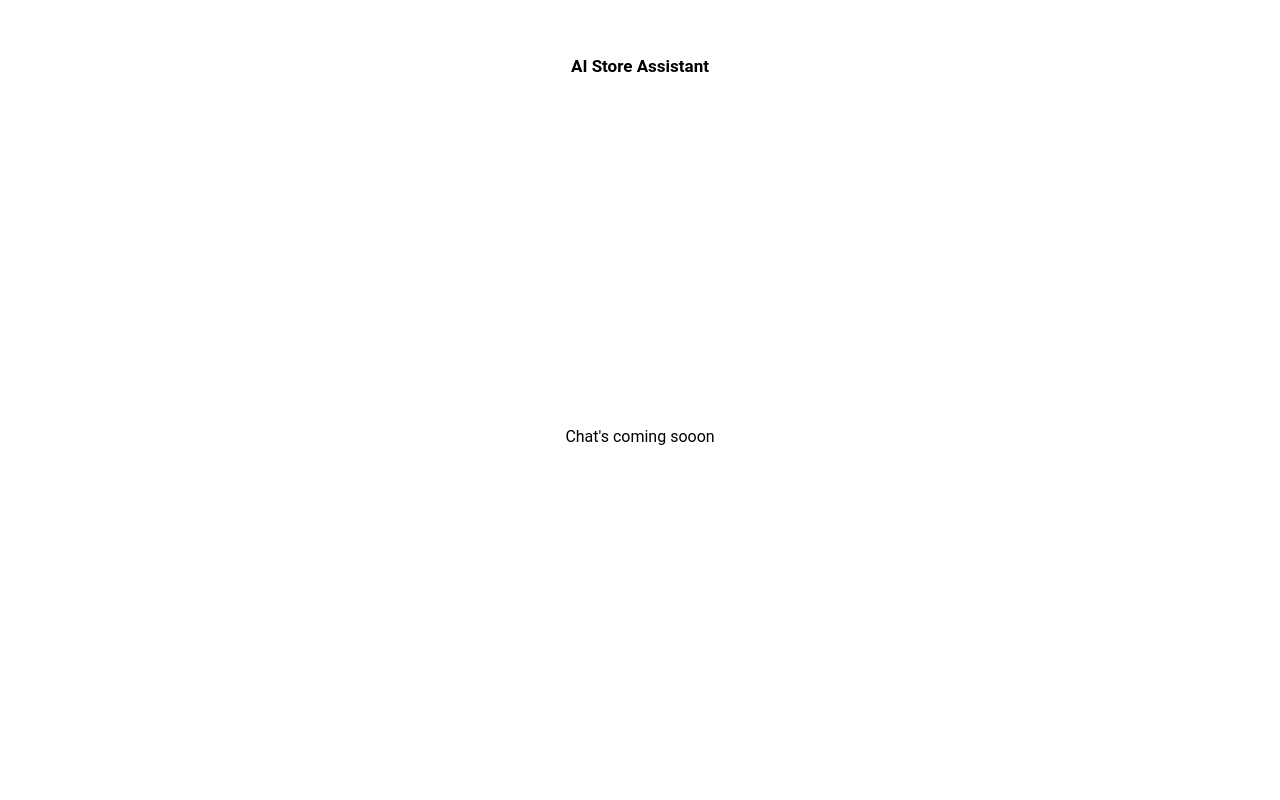
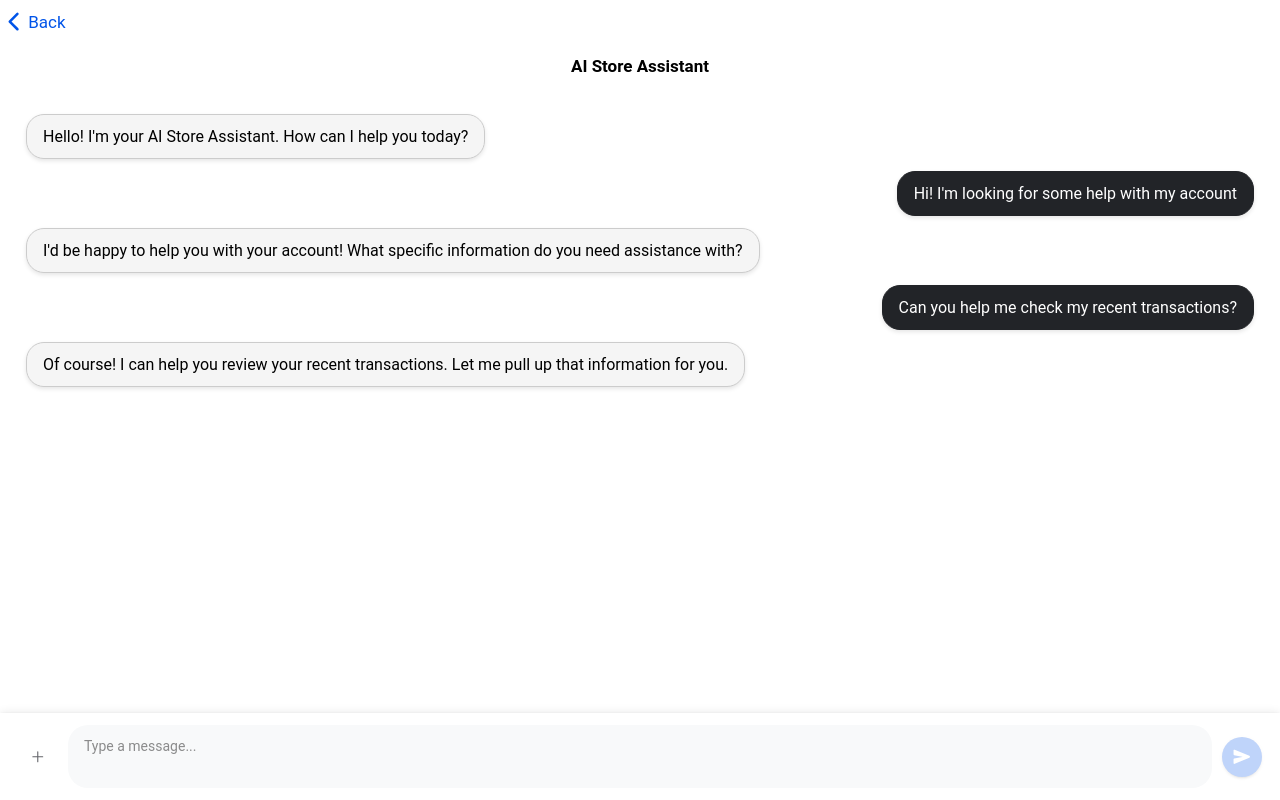
Before and after one commit to WalterBanda123/accounts-agents, a React (Vite) app: page /my_assistant in a window 1280 px wide. Built offline with nearby package versions, Linux system fonts and the light colour scheme.

Commit message:
Add Chat page with message display and input functionality; update Home page layout

```diff
--- a/src/pages/Chat.css
+++ b/src/pages/Chat.css
@@ -0,0 +1,108 @@
+.messages_container {
+    display: flex;
+    flex-direction: column;
+    gap: 12px;
+    padding: 16px;
+    max-height: 60vh;
+    overflow-y: auto;
+    border-radius: 8px;
+    margin-bottom: 16px;
+}
+
+.bot_message, .client_message {
+    max-width: 75%;
+    padding: 12px 16px;
+    border-radius: 18px;
+    word-wrap: break-word;
+    background-color: whitesmoke;
+    border: 1px solid #ccc;
+    box-shadow: 0 2px 4px rgba(0, 0, 0, 0.1);
+    position: relative;
+}
+
+.bot_message {
+    align-self: flex-start;
+    background-color: whitesmoke;
+    margin-right: auto;
+}
+
+.client_message {
+    align-self: flex-end;
+    background-color: var(--ion-color-dark);
+    color: white;
+    margin-left: auto;
+    border-color: var(--ion-color-dark);
+}
+
+.chat_input_container {
+    display: flex;
+    gap: 8px;
+    padding: 12px 16px;
+    background-color: white;
+    align-items: center;
+    width: 100%;
+}
+
+.chat_input {
+    flex: 1;
+    --padding-start: 16px;
+    --padding-end: 16px;
+    --padding-top: 12px;
+    --padding-bottom: 12px;
+    --border-radius: 20px;
+    --border-width: 1px;
+    --border-color: #ccc;
+    --background: #f8f9fa;
+    font-size: 14px;
+    resize: none;
+    overflow-y: hidden;
+    min-height: 40px;
+    max-height: 120px;
+}
+
+.chat_input textarea {
+    resize: none !important;
+    overflow-y: hidden !important;
+    overflow-x: hidden !important;
+    min-height: 40px !important;
+    max-height: 120px !important;
+    line-height: 1.4 !important;
+}
+.chat_input {
+    --min-height: 40px;
+    --max-height: 120px;
+}
+
+.chat_input.ion-focused {
+    --border-color: var(--ion-color-primary);
+    --box-shadow: 0 0 0 2px rgba(var(--ion-color-primary-rgb), 0.25);
+}
+
+.add_media_button {
+    --color: var(--ion-color-medium);
+    --border-radius: 50%;
+    --padding-start: 8px;
+    --padding-end: 8px;
+    --padding-top: 8px;
+    --padding-bottom: 8px;
+    min-width: 40px;
+    min-height: 40px;
+}
+
+.add_media_button:hover {
+    --color: var(--ion-color-primary);
+}
+
+.send_button {
+    --border-radius: 50%;
+    --padding-start: 8px;
+    --padding-end: 8px;
+    --padding-top: 8px;
+    --padding-bottom: 8px;
+    min-width: 40px;
+    min-height: 40px;
+}
+
+.send_button.button-disabled {
+    --opacity: 0.5;
+}
--- a/src/pages/Chat.tsx
+++ b/src/pages/Chat.tsx
@@ -1,11 +1,31 @@
-import { IonCol, IonContent, IonGrid, IonHeader, IonPage, IonRow, IonTitle, IonToolbar } from "@ionic/react";
-import React from "react";
+import { IonBackButton, IonButton, IonButtons, IonCol, IonContent, IonFooter, IonGrid, IonHeader, IonIcon, IonPage, IonRow, IonTextarea, IonTitle, IonToolbar } from "@ionic/react";
+import { add, send } from "ionicons/icons";
+import React, { useState } from "react";
+import "./Chat.css";
 
 const Chat: React.FC = () => {
+    const [message, setMessage] = useState<string>('');
+
+    const handleSendMessage = () => {
+        if (message.trim()) {
+            // TODO: Add message to chat
+            console.log('Sending message:', message);
+            setMessage('');
+        }
+    };
+
+    const handleAddMedia = () => {
+        // TODO: Open media picker
+        console.log('Opening media picker');
+    };
+
     return (
         <IonPage>
             <IonHeader mode="ios">
                 <IonToolbar>
+                    <IonButtons slot='start'>
+                        <IonBackButton defaultHref='/'></IonBackButton>
+                    </IonButtons>
                     <IonTitle>Chat</IonTitle>
                 </IonToolbar>
             </IonHeader>
@@ -15,14 +35,62 @@ const Chat: React.FC = () => {
                         <IonTitle>AI Store Assistant</IonTitle>
                     </IonToolbar>
                 </IonHeader>
+                <IonGrid>
+                    <IonRow>
+                        <IonCol>
+                            <div className="messages_container">
+                                <div className="bot_message">
+                                    Hello! I'm your AI Store Assistant. How can I help you today?
+                                </div>
+                                <div className="client_message">
+                                    Hi! I'm looking for some help with my account
+                                </div>
+                                <div className="bot_message">
+                                    I'd be happy to help you with your account! What specific information do you need assistance with?
+                                </div>
+                                <div className="client_message">
+                                    Can you help me check my recent transactions?
+                                </div>
+                                <div className="bot_message">
+                                    Of course! I can help you review your recent transactions. Let me pull up that information for you.
+                                </div>
+                            </div>
+                        </IonCol>
+                    </IonRow>
+                </IonGrid>
             </IonContent>
-            <IonGrid>
-                <IonRow>
-                    <IonCol>
-                        Chat's coming sooon
-                    </IonCol>
-                </IonRow>
-            </IonGrid>
+            <IonFooter>
+                <IonToolbar>
+                    <div className="chat_input_container">
+                        <IonButton
+                            fill="clear"
+                            size="small"
+                            onClick={handleAddMedia}
+                            className="add_media_button"
+                        >
+                            <IonIcon icon={add} />
+                        </IonButton>
+                        <IonTextarea
+                            value={message}
+                            mode="ios"
+                            placeholder="Type a message..."
+                            onIonInput={(e) => setMessage(e.detail.value!)}
+                            className="chat_input"
+                            autoGrow={true}
+                            wrap="soft"
+                        />
+                        <IonButton
+                            fill="solid"
+                            size="small"
+                            onClick={handleSendMessage}
+                            disabled={!message.trim()}
+                            className="send_button"
+                        >
+                            <IonIcon icon={send} />
+                        </IonButton>
+                    </div>
+                </IonToolbar>
+            </IonFooter>
         </IonPage>
     )
 }
--- a/src/pages/Home.tsx
+++ b/src/pages/Home.tsx
@@ -92,7 +92,7 @@ const Home: React.FC = () => {
               </IonCol>
             </IonRow>
           </IonGrid>
-          <IonFab vertical='bottom' horizontal='end'>
+          <IonFab vertical='bottom' horizontal='end' slot='fixed'>
             <IonFabButton
               color={'dark'}
               routerLink='/my_assistant'
```
